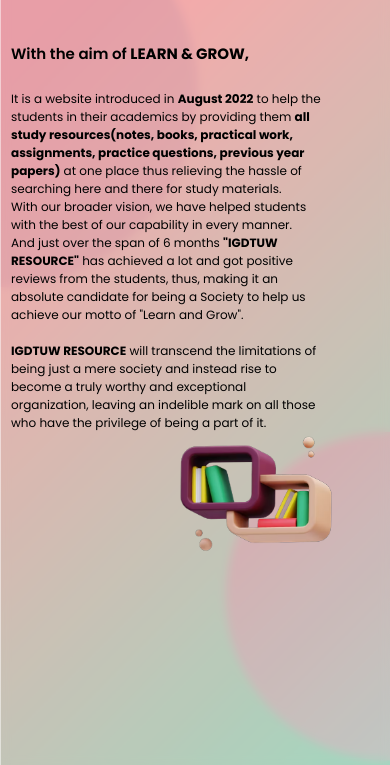
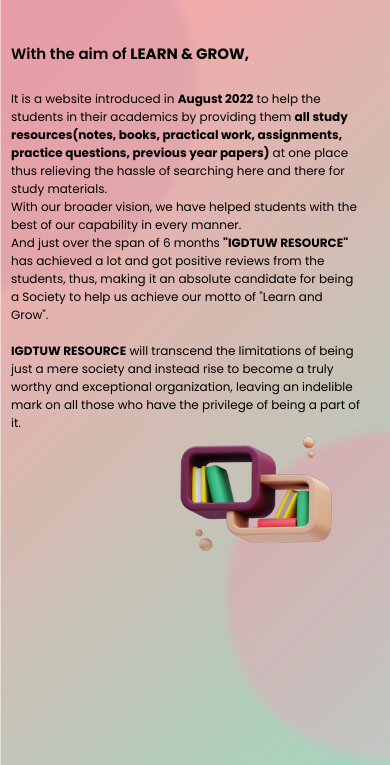
Before and after one commit to Igdtuwresource/about, a plain HTML site: page index.html in a window 390 px wide. Shown: the part 79-844 px from the top of the page. Drawn offline with Linux system fonts and the light colour scheme.

Commit message:
Add files via upload

```diff
--- a/styles.css
+++ b/styles.css
@@ -156,7 +156,7 @@ header .play-button{
   }
   header .text-content{
     margin: 30px 0 0 10px ;
-    width: 80%;
+    width: 90%;
   }
   header .text-content h2{
     font-size: 15px;
@@ -173,6 +173,7 @@ header .play-button{
   }
   .j{
     margin-left:170px;
+    margin-bottom:20px;
   }
 }
 @media (max-width:410px) {
```
